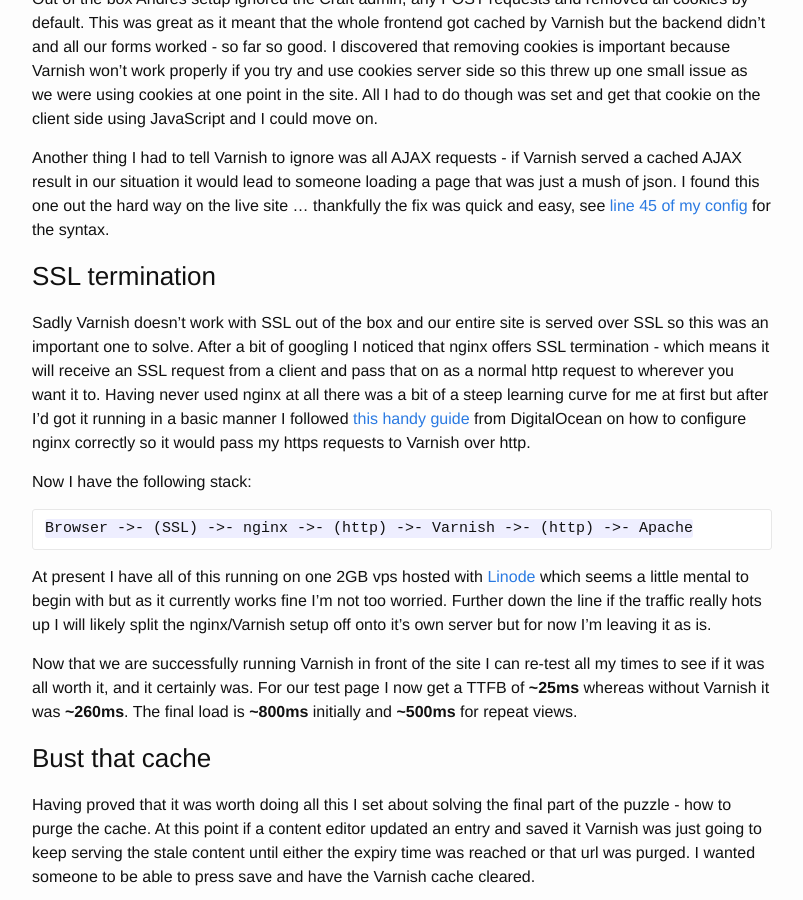
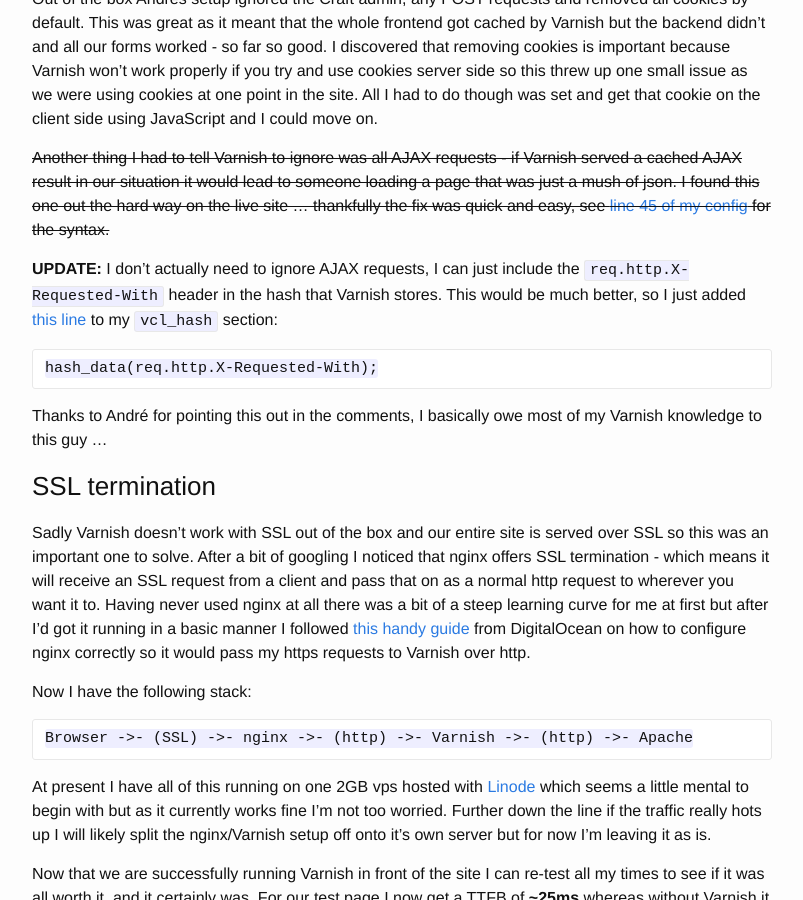
Before and after one commit to supercool/supercool.github.io, a Jekyll site: the page built from _posts/2015-06-08-making-craft-sing-with-varnish-and-nginx.md, in a window 1280 px wide and 900 px high, scrolled down 3737 px. Shown: the whole window, without its empty margins (238-1041 px from the left). Built offline with Jekyll 4.4.1, drawn with Linux system fonts in a browser that asks for light colours; comment, search, counter and statistics services are not loaded.

```diff
--- a/_posts/2015-06-08-making-craft-sing-with-varnish-and-nginx.md
+++ b/_posts/2015-06-08-making-craft-sing-with-varnish-and-nginx.md
@@ -128,7 +128,13 @@ Craft has a handy [header tag](http://buildwithcraft.com/docs/templating/header)
 ### Ignore all the things
 Out of the box Andrés setup ignored the Craft admin, any POST requests and removed all cookies by default. This was great as it meant that the whole frontend got cached by Varnish but the backend didn’t and all our forms worked - so far so good. I discovered that removing cookies is important because Varnish won’t work properly if you try and use cookies server side so this threw up one small issue as we were using cookies at one point in the site. All I had to do though was set and get that cookie on the client side using JavaScript and I could move on.
 
-Another thing I had to tell Varnish to ignore was all AJAX requests - if Varnish served a cached AJAX result in our situation it would lead to someone loading a page that was just a mush of json. I found this one out the hard way on the live site ... thankfully the fix was quick and easy, see [line 45 of my config](https://gist.github.com/joshangell/540eca3cb16590537f54#file-default-vcl-L45) for the syntax.
+<del>Another thing I had to tell Varnish to ignore was all AJAX requests - if Varnish served a cached AJAX result in our situation it would lead to someone loading a page that was just a mush of json. I found this one out the hard way on the live site ... thankfully the fix was quick and easy, see [line 45 of my config](https://gist.github.com/joshangell/540eca3cb16590537f54#file-default-vcl-L45) for the syntax.</del>
+
+__UPDATE:__ I don’t actually need to ignore AJAX requests, I can just include the `req.http.X-Requested-With` header in the hash that Varnish stores. This would be much better, so I just added [this line](https://gist.github.com/joshangell/540eca3cb16590537f54#file-default-vcl-L195) to my `vcl_hash` section:
+
+    hash_data(req.http.X-Requested-With);
+
+Thanks to André for pointing this out in the comments, I basically owe most of my Varnish knowledge to this guy ...
 
 ### SSL termination
 Sadly Varnish doesn’t work with SSL out of the box and our entire site is served over SSL so this was an important one to solve. After a bit of googling I noticed that nginx offers SSL termination - which means it will receive an SSL request from a client and pass that on as a normal http request to wherever you want it to. Having never used nginx at all there was a bit of a steep learning curve for me at first but after I’d got it running in a basic manner I followed [this handy guide](https://www.digitalocean.com/community/tutorials/how-to-configure-varnish-cache-4-0-with-ssl-termination-on-ubuntu-14-04) from DigitalOcean on how to configure nginx correctly so it would pass my https requests to Varnish over http.
```
